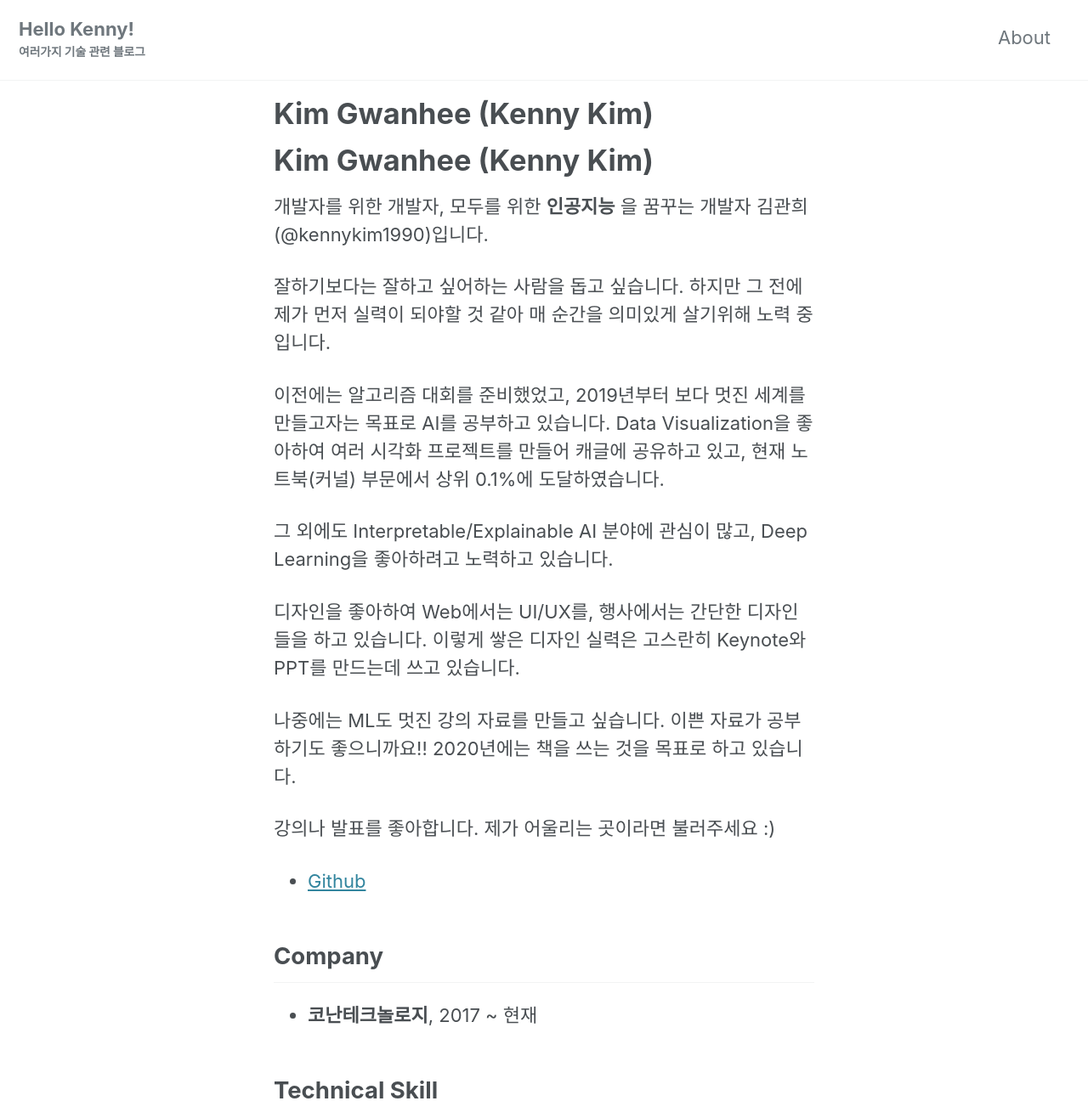
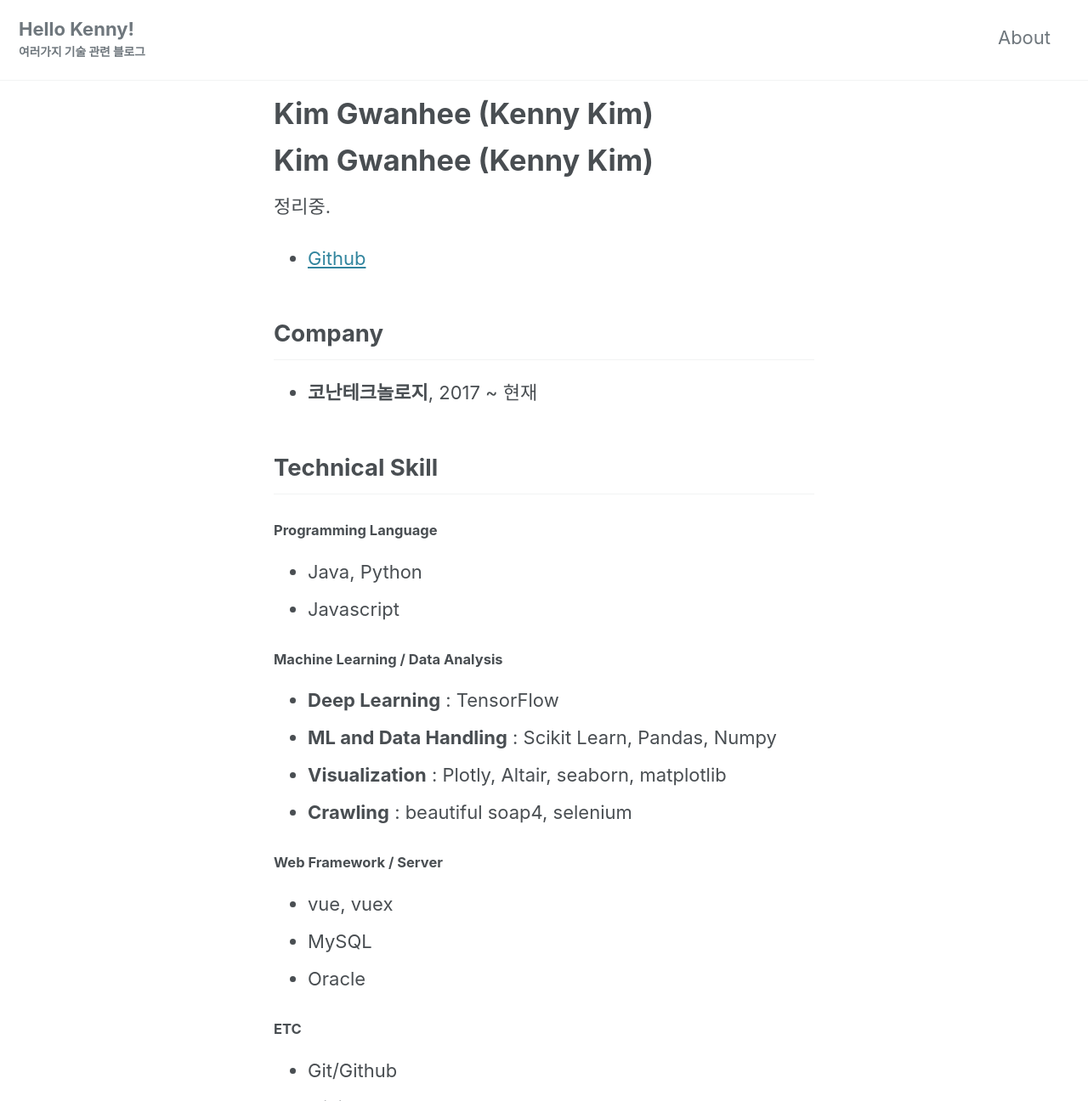
Before and after one commit to kennykim1990/kennykim1990.github.io, a Jekyll site: the page built from _pages/aboutme/about.md, in a window 1280 px wide and 1400 px high, cut to the strip 104-1400 px from the top of the window. Shown: the whole strip at 85% size. Built offline with Jekyll 4.4.1, drawn with Linux system fonts in a browser that asks for light colours; cached includes are drawn as plain includes; nearby versions of some CDN libraries; our own code applies the rules of GitHub Pages for plain Markdown files.

Commit message:
소스정리

```diff
--- a/_pages/aboutme/about.md
+++ b/_pages/aboutme/about.md
@@ -7,21 +7,7 @@ permalink: /about/
 ---
 
 # Kim Gwanhee (Kenny Kim)
-개발자를 위한 개발자, 모두를 위한 **인공지능** 을 꿈꾸는 개발자 김관희(@kennykim1990)입니다.
-
-잘하기보다는 잘하고 싶어하는 사람을 돕고 싶습니다.
-하지만 그 전에 제가 먼저 실력이 되야할 것 같아 매 순간을 의미있게 살기위해 노력 중입니다.
-
-이전에는 알고리즘 대회를 준비했었고, 2019년부터 보다 멋진 세계를 만들고자는 목표로 AI를 공부하고 있습니다.
-Data Visualization을 좋아하여 여러 시각화 프로젝트를 만들어 캐글에 공유하고 있고, 현재 노트북(커널) 부문에서 상위 0.1%에 도달하였습니다.
-
-그 외에도 Interpretable/Explainable AI 분야에 관심이 많고, Deep Learning을 좋아하려고 노력하고 있습니다.
-
-디자인을 좋아하여 Web에서는 UI/UX를, 행사에서는 간단한 디자인들을 하고 있습니다. 이렇게 쌓은 디자인 실력은 고스란히 Keynote와 PPT를 만드는데 쓰고 있습니다.
-
-나중에는 ML도 멋진 강의 자료를 만들고 싶습니다. 이쁜 자료가 공부하기도 좋으니까요!! 2020년에는 책을 쓰는 것을 목표로 하고 있습니다.
-
-강의나 발표를 좋아합니다. 제가 어울리는 곳이라면 불러주세요 :)
+정리중.
 
 - [Github](https://github.com/kennykim1990)
 
```
